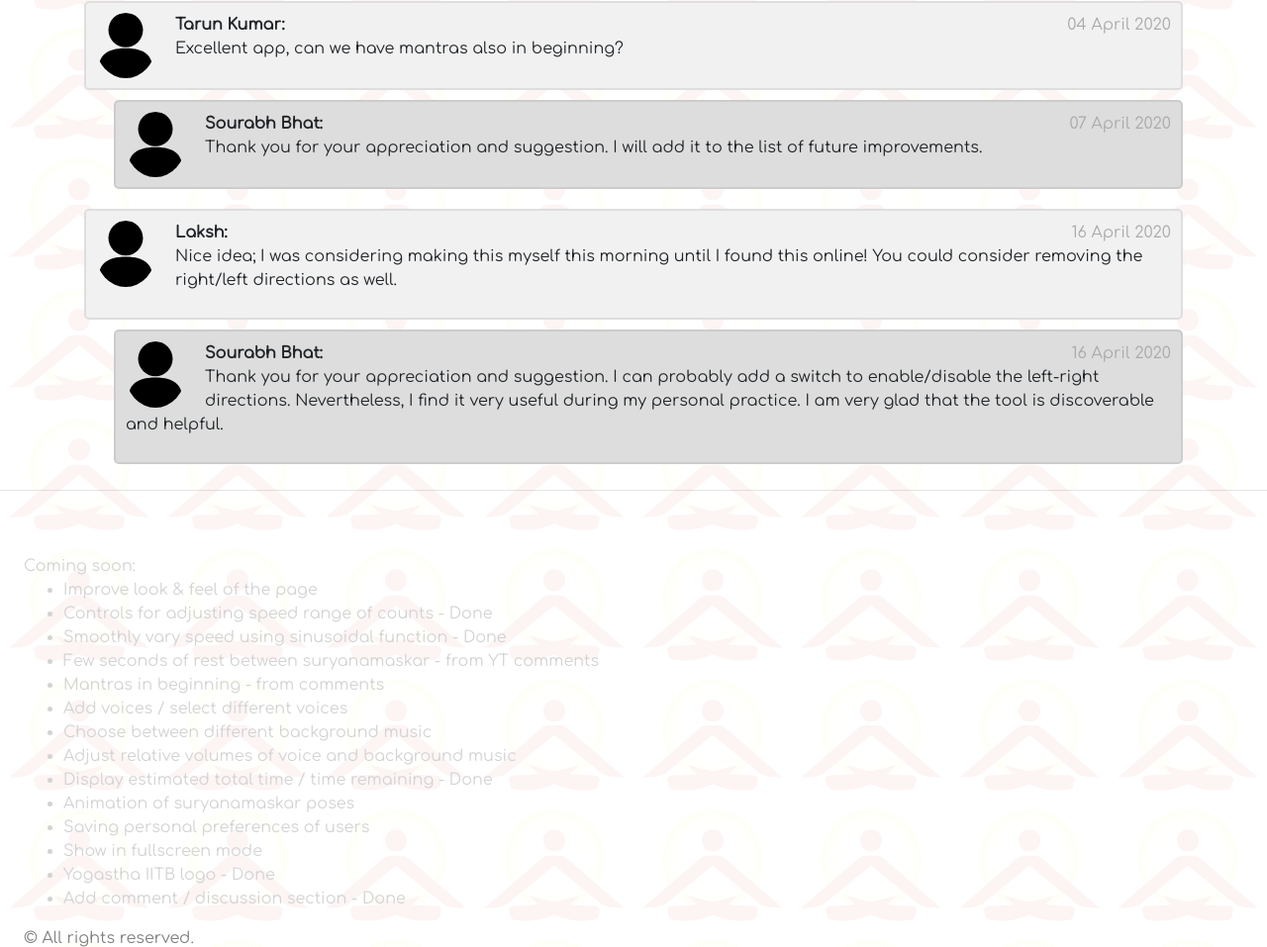
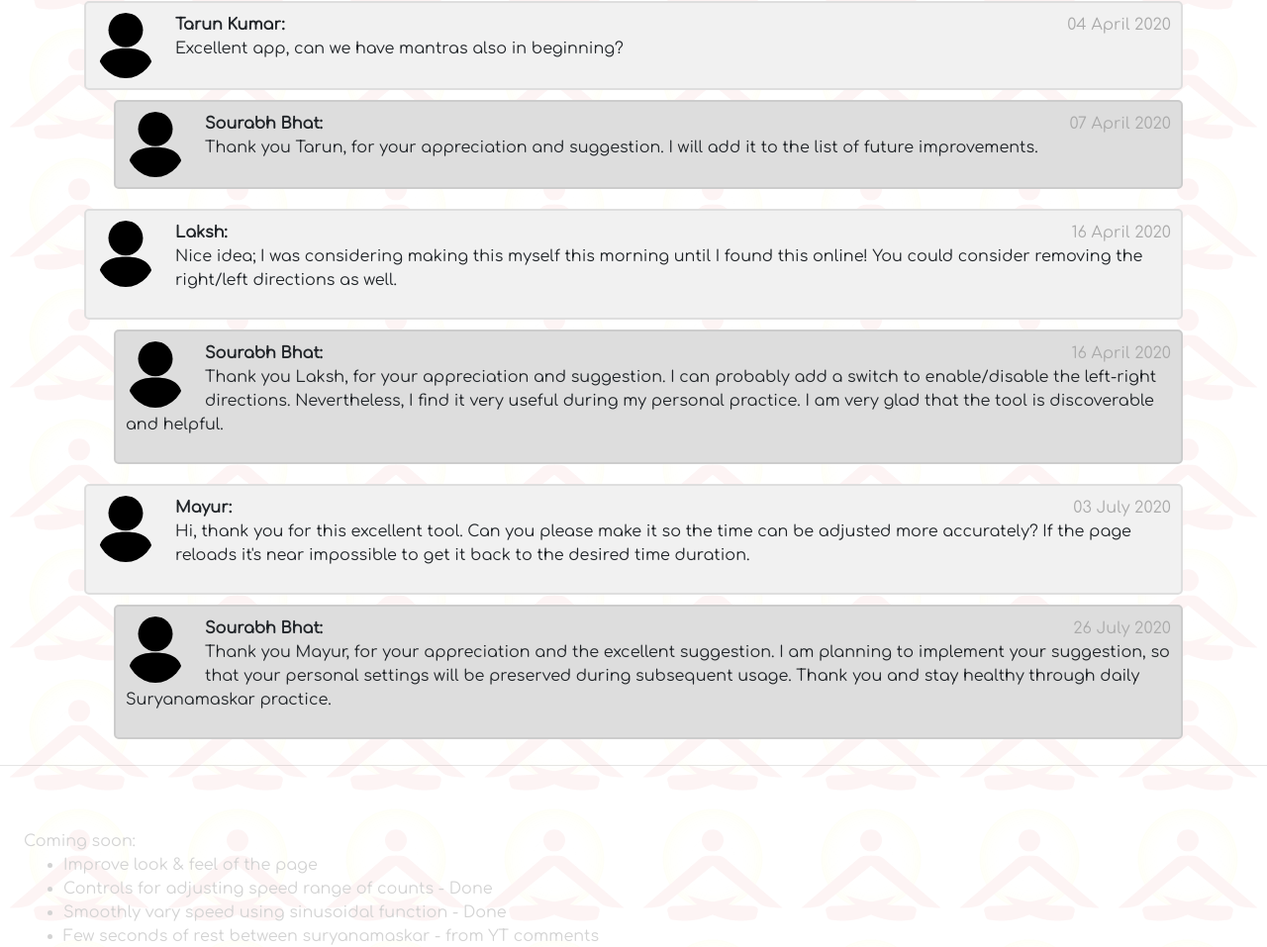
Before and after one commit to heySourabh/MyWebpage, a website: page sn/index.html in a window 1280 px wide. Shown: the part 6033-6990 px from the top of the page at 99% size. Drawn offline with nearby package versions, Linux system fonts and the light colour scheme; a web font is replaced by a local one.

Commit message:
Updated comment section

```diff
--- a/sn/index.html
+++ b/sn/index.html
@@ -615,7 +615,7 @@
                   <img src="images/avatar.svg" alt="Avatar">
                   <strong>Sourabh Bhat: </strong>
                   <span class="chat-time-right">07 April 2020</span>
-                  <p>Thank you for your appreciation and suggestion. I will add it to the list of future improvements.</p>
+                  <p>Thank you Tarun, for your appreciation and suggestion. I will add it to the list of future improvements.</p>
                 </div>
             </div>
             <div class="col-12">
@@ -631,10 +631,33 @@
                   <strong>Sourabh Bhat: </strong>
                   <span class="chat-time-right">16 April 2020</span>
                   <p>
-                  Thank you for your appreciation and suggestion.
+                  Thank you Laksh, for your appreciation and suggestion.
                   I can probably add a switch to enable/disable the left-right directions.
                   Nevertheless, I find it very useful during my personal practice.
                   I am very glad that the tool is discoverable and helpful.
+                  </p>
+                </div>
+            </div>
+            <div class="col-12">
+                <div class="chat-container">
+                  <img src="images/avatar.svg" alt="Avatar">
+                  <strong>Mayur: </strong>
+                  <span class="chat-time-right">03 July 2020</span>
+                  <p>Hi, thank you for this excellent tool.
+                  Can you please make it so the time can be adjusted more accurately?
+                  If the page reloads it's near impossible to get it back to the
+                  desired time duration.</p>
+                </div>
+
+                <div class="chat-container chat-darker chat-reply">
+                  <img src="images/avatar.svg" alt="Avatar">
+                  <strong>Sourabh Bhat: </strong>
+                  <span class="chat-time-right">26 July 2020</span>
+                  <p>
+                  Thank you Mayur, for your appreciation and the excellent suggestion.
+                  I am planning to implement your suggestion, so that
+                  your personal settings will be preserved during subsequent usage.
+                  Thank you and stay healthy through daily Suryanamaskar practice.
                   </p>
                 </div>
             </div>
```
